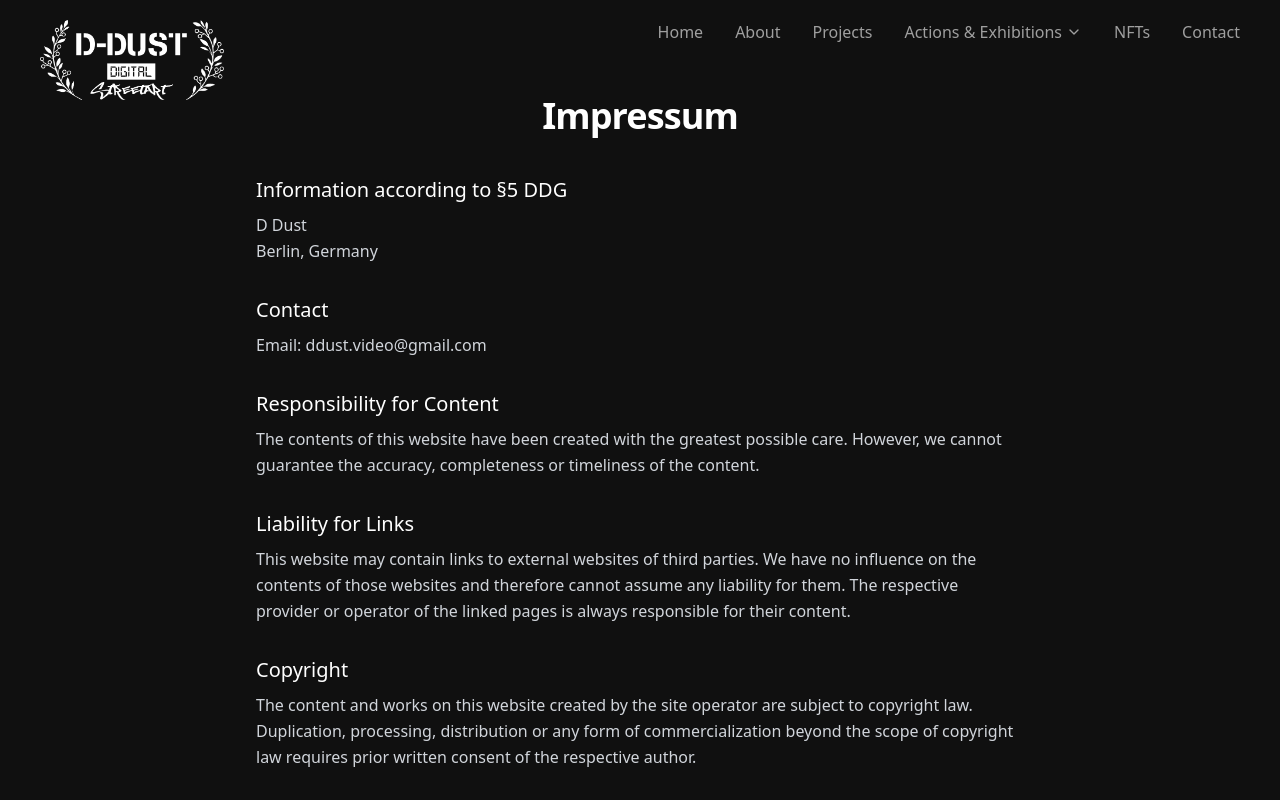
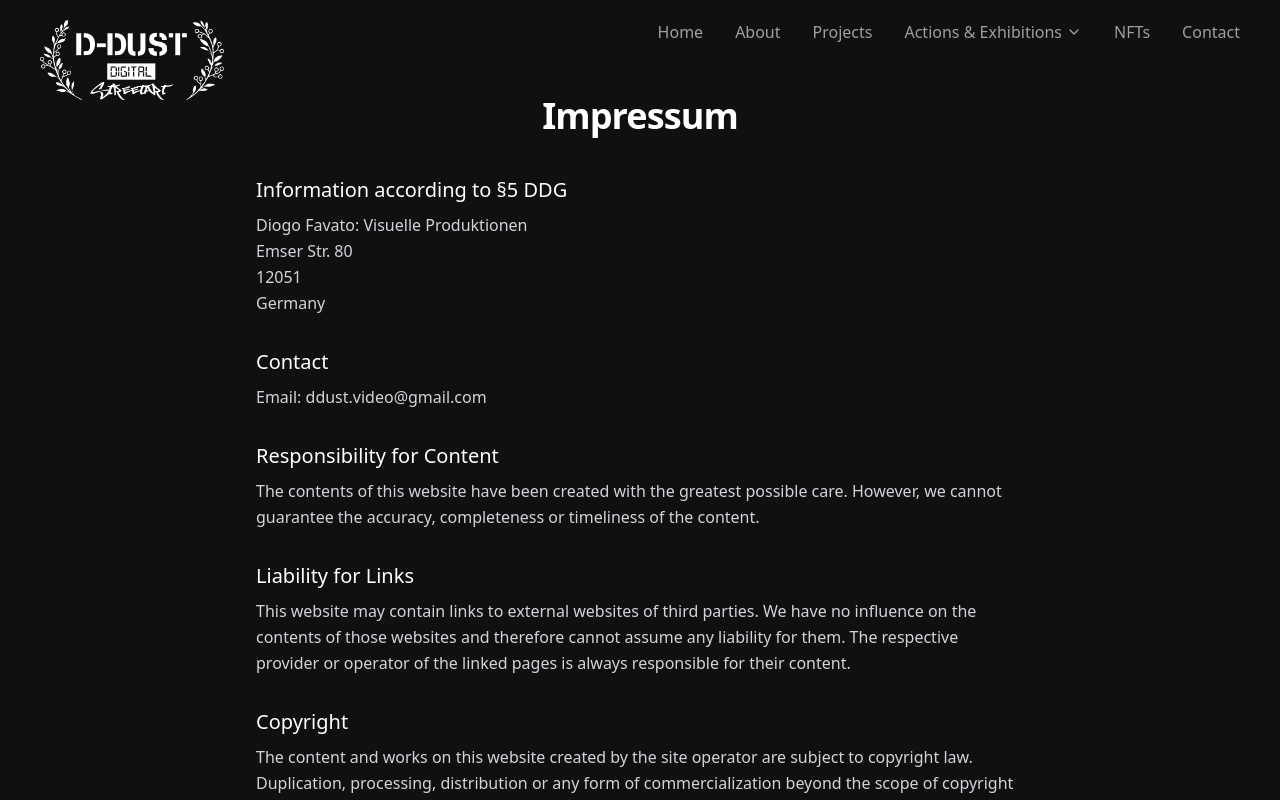
Before and after one commit to ddust-art/d_dust_art, a React (Vite) app in the folder client/: page /impressum in a window 1280 px wide. Shown: the top 800 px of the page. Built offline with nearby package versions, Linux system fonts and the light colour scheme.

Commit message:
Updated Impressum.tsx

```diff
--- a/client/src/pages/Impressum.tsx
+++ b/client/src/pages/Impressum.tsx
@@ -15,9 +15,13 @@ export default function Impressum() {
             </h2>
 
             <p>
-              D Dust
+              Diogo Favato: Visuelle Produktionen
               <br />
-              Berlin, Germany
+              Emser Str. 80
+              <br />
+              12051
+              <br />
+              Germany
             </p>
           </div>
 
```
